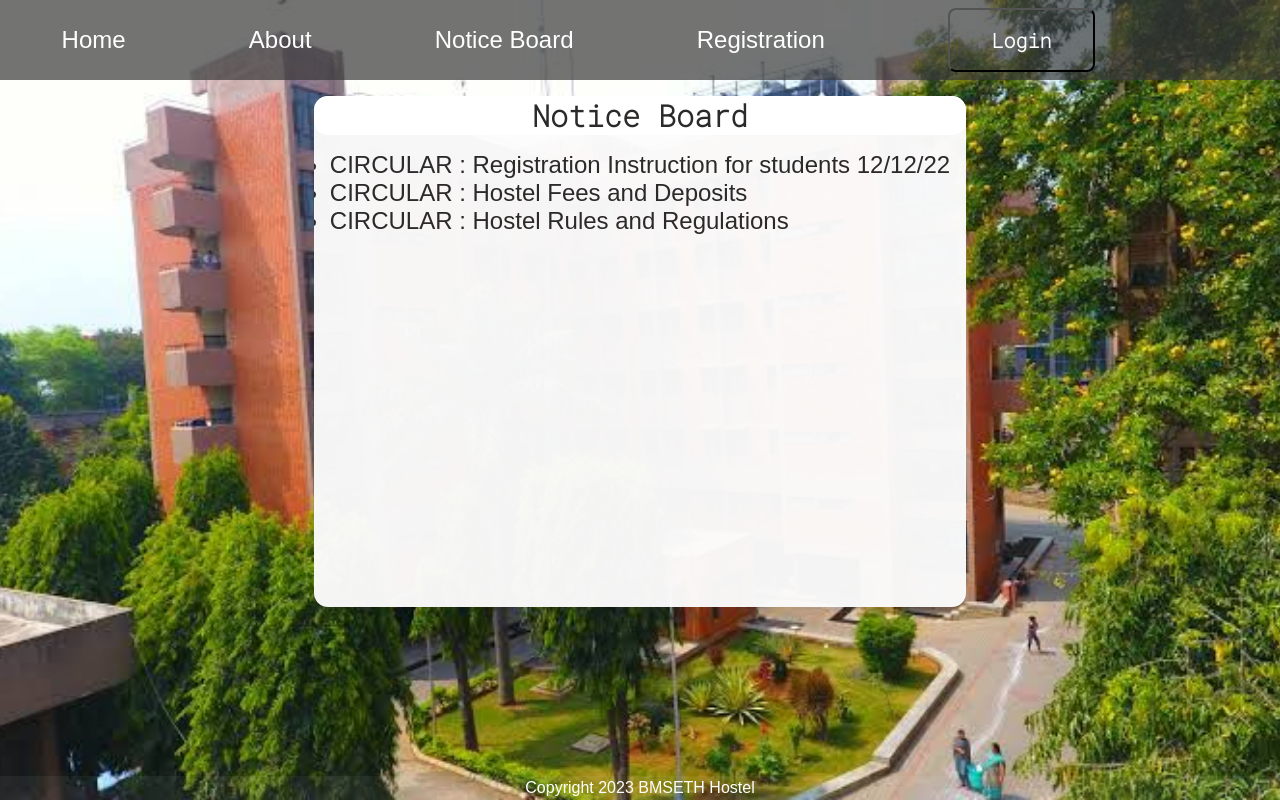
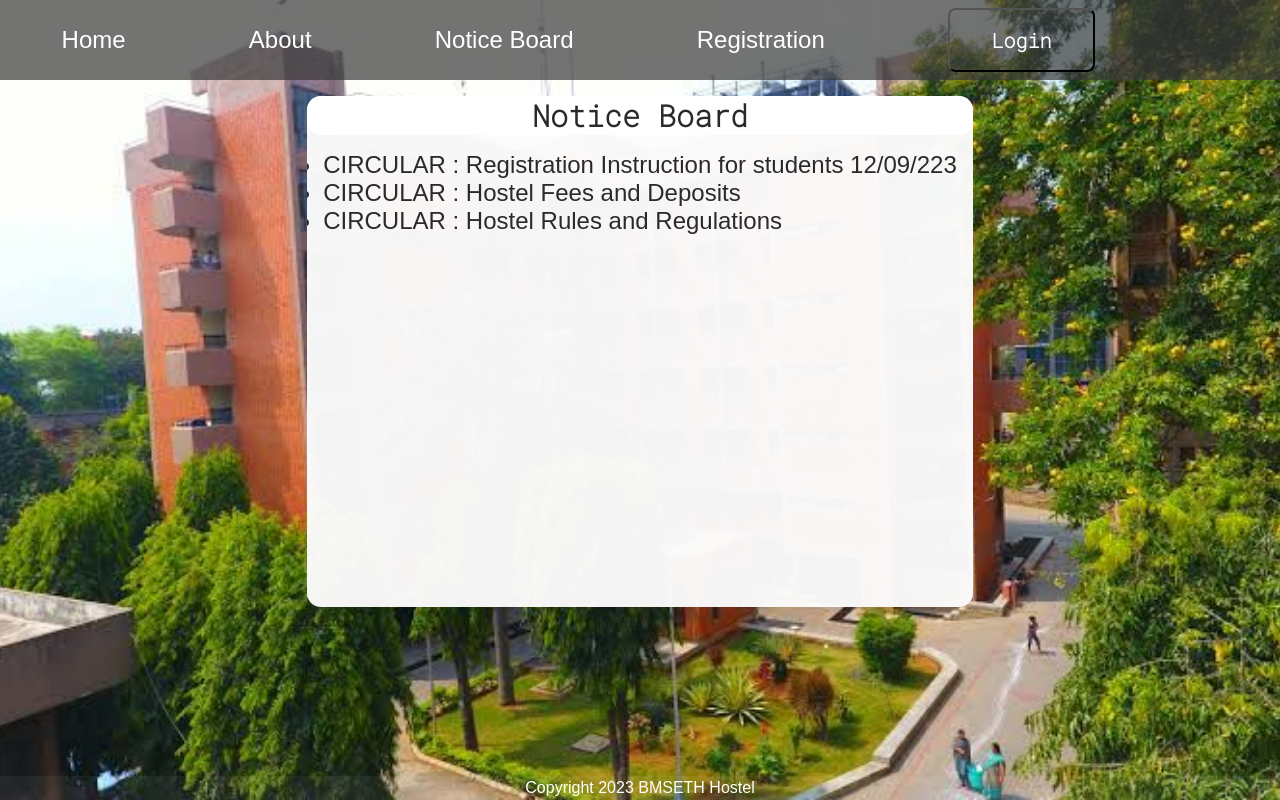
Before and after one commit to 1BM21CS043/hostel-management, a React (Create React App) app in the folder client/: page /notice in a window 1280 px wide. Built offline with nearby package versions, Linux system fonts and the light colour scheme.

Commit message:
notice board updated

```diff
--- a/client/src/notice-page.js
+++ b/client/src/notice-page.js
@@ -7,7 +7,7 @@ const NoticePage = () => (
         <div className = 'notice-list'>
         <ul >
             <li>
-                CIRCULAR : Registration Instruction for students 12/12/22
+                CIRCULAR : Registration Instruction for students 12/09/223
             </li>
             <li>
                 CIRCULAR : Hostel Fees and Deposits
```
